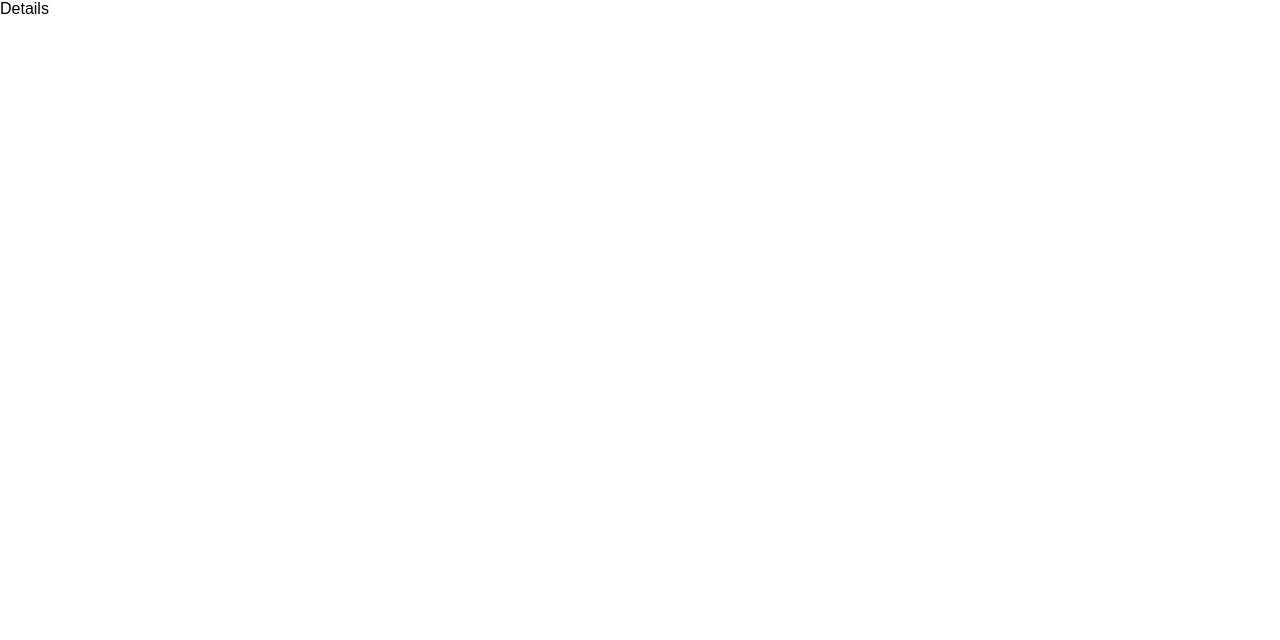
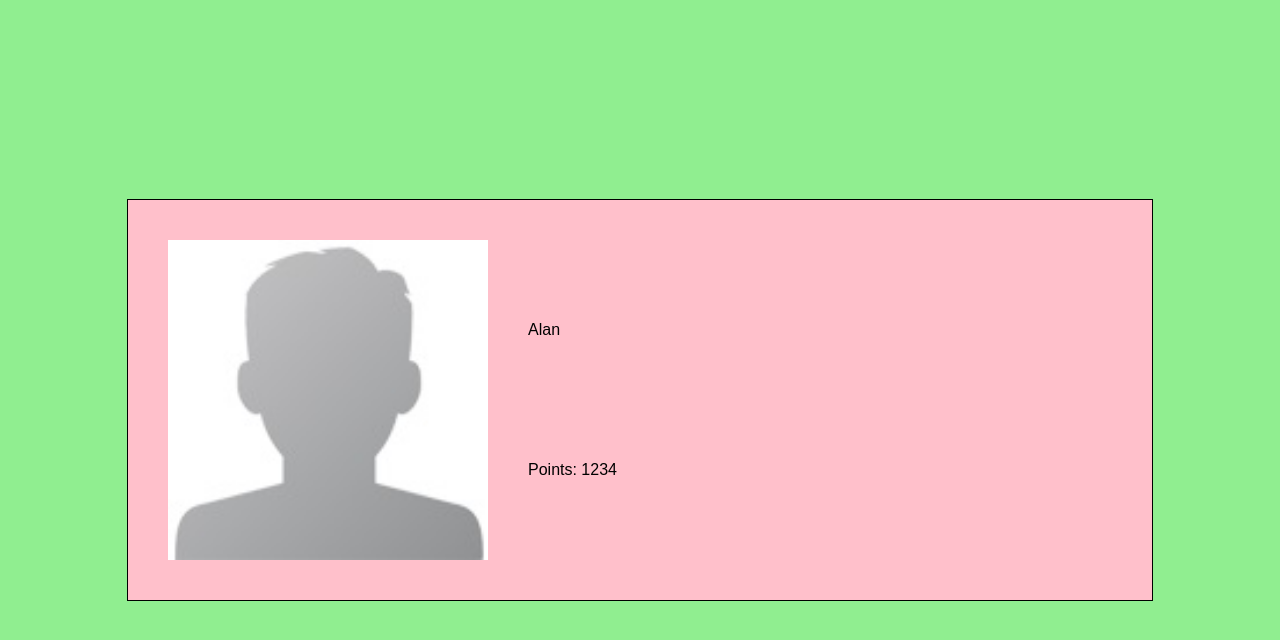
Before and after one commit to alandowling0/react, a React (Create React App) app: page /home in a window 1280 px wide. Both pictures are taken after a click on the button "Details". Shown: the top 640 px of the page. Built offline with nearby package versions, Linux system fonts and the light colour scheme.

Commit message:
add navigation to user details page with dummy data

```diff
--- a/src/App.js
+++ b/src/App.js
@@ -26,8 +26,8 @@ updateWindowDimensions() {
 }
 
 render() {
-    let height = this.state.height - 20;
-    let width = this.state.width - 20;
+    let height = this.state.height;
+    let width = this.state.width;
 
     if(height < width / 2) {
         height = width / 2;
@@ -36,17 +36,37 @@ updateWindowDimensions() {
         width = height / 2;
     }
 
-    let renderHome = (routeProps) => <Home {...routeProps} height={height} width={width}></Home>;
+    const renderHome = (props) => {
+        return (
+            <Home
+                {...props}
+                height={height}
+                width={width}>
+            </Home>
+        );
+    }
+    const renderDetails = (props) => {
+        return (
+            <Details
+                {...props}
+                height={height}
+                width={width}
+                name="Alan"
+                points={1234}
+                image="face.jpg"
+                >
+            </Details>
+        );
+    }
 
     return (
-
         <BrowserRouter>
             <div>
                 <Switch>
                     <Route exact path={"/"} component={Login}></Route>
                     <Route path={"/login"} component={Login}></Route>
                     <Route path={"/home"} render={renderHome}></Route>
-            <Route path={"/details"} component={Details}></Route>
+                    <Route path={"/details"} render={renderDetails}></Route>
                     <Route path={"/*"} component={NotFound}></Route>
                 </Switch>
             </div>
--- a/src/Details.js
+++ b/src/Details.js
@@ -1,11 +1,26 @@
 import React, { Component } from 'react';
+import {UserListItem} from './UserListItem';
 
 export class Details extends Component {
-  render() {
-    return (
-      <div>
-        <div>Details</div>
-      </div>
-    );
-  }
+    render() {
+        const backgroundStyle = {
+            height: this.props.height,
+            width: this.props.width,
+            display: "flex",
+            alignItems: "center",
+            justifyContent: "center",
+            backgroundColor: "lightgreen"
+        }
+        return (
+            <div style={backgroundStyle}>
+                <UserListItem
+                    height={this.props.height * 0.5}
+                    width={this.props.width * 0.8}
+                    name={this.props.name}
+                    points={this.props.points}
+                    image={this.props.image}>
+                </UserListItem>
+            </div>
+        );
+    }
 }
--- a/src/Home.js
+++ b/src/Home.js
@@ -2,13 +2,12 @@ import React, { Component } from 'react';
 import {UserList} from './UserList';
 
 export class Home extends Component {
-
     onDetailsButtonClicked() {
         this.props.history.push("/details");
     }
 
     render() {
-        let backgroundAreaStyle = {
+        const backgroundAreaStyle = {
             backgroundColor: "lightblue",
             height: this.props.height,
             width: this.props.width,
@@ -17,20 +16,20 @@ export class Home extends Component {
             justifyContent: "center"
         };
 
-        let contentAreaStyle = {
+        const contentAreaStyle = {
             backgroundColor: "lightgreen",
             height: backgroundAreaStyle.height * 0.8,
             width: backgroundAreaStyle.width * 0.8
         };
 
-        let topBarStyle = {
+        const topBarStyle = {
             borderWidth: "1px",
             borderStyle: "solid",
             borderColor: "red",
             height: contentAreaStyle.height * 0.1
         };
 
-        let tableAreaStyle = {
+        const tableAreaStyle = {
             borderWidth: "1px",
             borderStyle: "solid",
             borderColor: "blue",
--- a/src/UserList.js
+++ b/src/UserList.js
@@ -3,8 +3,21 @@ import {UserListItem} from './UserListItem';
 
 export class UserList extends Component {
 
+    userData = [
+        {name: "Alan", points: 123, image: "face.jpg"},
+        {name: "Isabel", points: 2323, image: "face.jpg"},
+        {name: "Robert", points: 343, image: "face.jpg"},
+        {name: "Sara", points: 434, image: "face.jpg"},
+        {name: "Michelle", points: 1222, image: "face.jpg"},
+        {name: "Marta", points: 111, image: "face.jpg"},
+        {name: "Rohan", points: 288, image: "face.jpg"},
+        {name: "Elsie", points: 76, image: "face.jpg"},
+        {name: "Tony", points: 384, image: "face.jpg"},
+        {name: "Albert", points: 222, image: "face.jpg"},
+    ];
+
     render() {
-        let listStyle = {
+        const listStyle = {
             height: this.props.height,
             backgroundColor: "red",
             overflow:"hidden",
@@ -12,22 +25,9 @@ export class UserList extends Component {
             margin: "0px",
         };
 
-        let userData = [
-            {name: "Alan", points: 123, image: "face.jpg"},
-            {name: "Isabel", points: 2323, image: "face.jpg"},
-            {name: "Robert", points: 343, image: "face.jpg"},
-            {name: "Sara", points: 434, image: "face.jpg"},
-            {name: "Michelle", points: 1222, image: "face.jpg"},
-            {name: "Marta", points: 111, image: "face.jpg"},
-            {name: "Rohan", points: 288, image: "face.jpg"},
-            {name: "Elsie", points: 76, image: "face.jpg"},
-            {name: "Tony", points: 384, image: "face.jpg"},
-            {name: "Albert", points: 222, image: "face.jpg"},
-        ];
-
         return (
             <div style={listStyle}>
-                {userData.map((user, index) => {
+                {this.userData.map((user, index) => {
                     return <UserListItem
                         height={100}
                         width={this.props.width}
--- a/src/UserListItem.js
+++ b/src/UserListItem.js
@@ -1,9 +1,8 @@
 import React, { Component } from 'react';
 
 export class UserListItem extends Component {
-
     render() {
-        let containerStyle = {
+        const containerStyle = {
             backgroundColor: "pink",
             borderWidth: "1px",
             borderStyle: "solid",
@@ -11,7 +10,7 @@ export class UserListItem extends Component {
             width: this.props.width
         }
 
-        let imageAreaStyle = {
+        const imageAreaStyle = {
             height: containerStyle.height,
             width: containerStyle.height,
             display: "flex",
@@ -20,12 +19,12 @@ export class UserListItem extends Component {
             float: "left"
         };
 
-        let imageStyle = {
+        const imageStyle = {
             width: imageAreaStyle.width * 0.8,
             height: imageAreaStyle.height * 0.8,
         };
 
-        let nameStyle = {
+        const nameStyle = {
             display: "flex",
             flexDirection: "column",
             justifyContent: "space-evenly",
```
Lines whose indentation alone changed are shown as unchanged.
